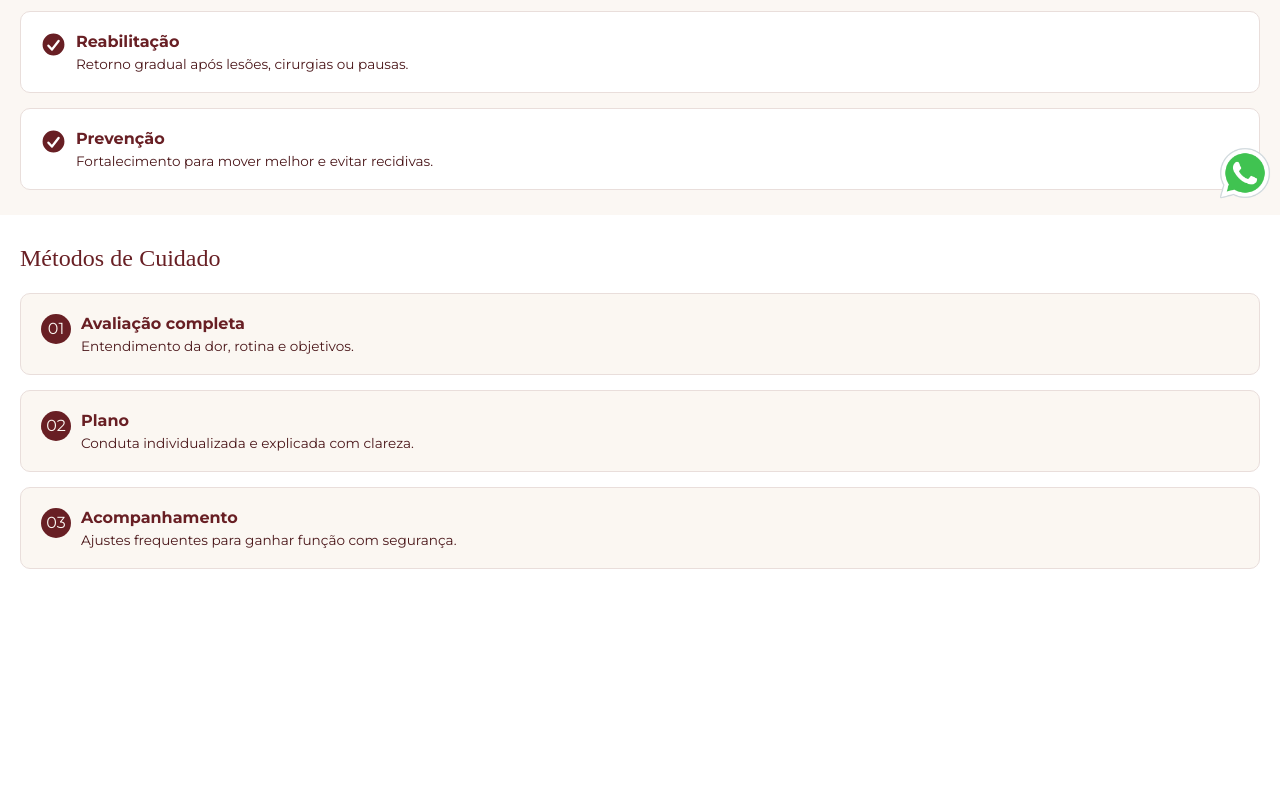
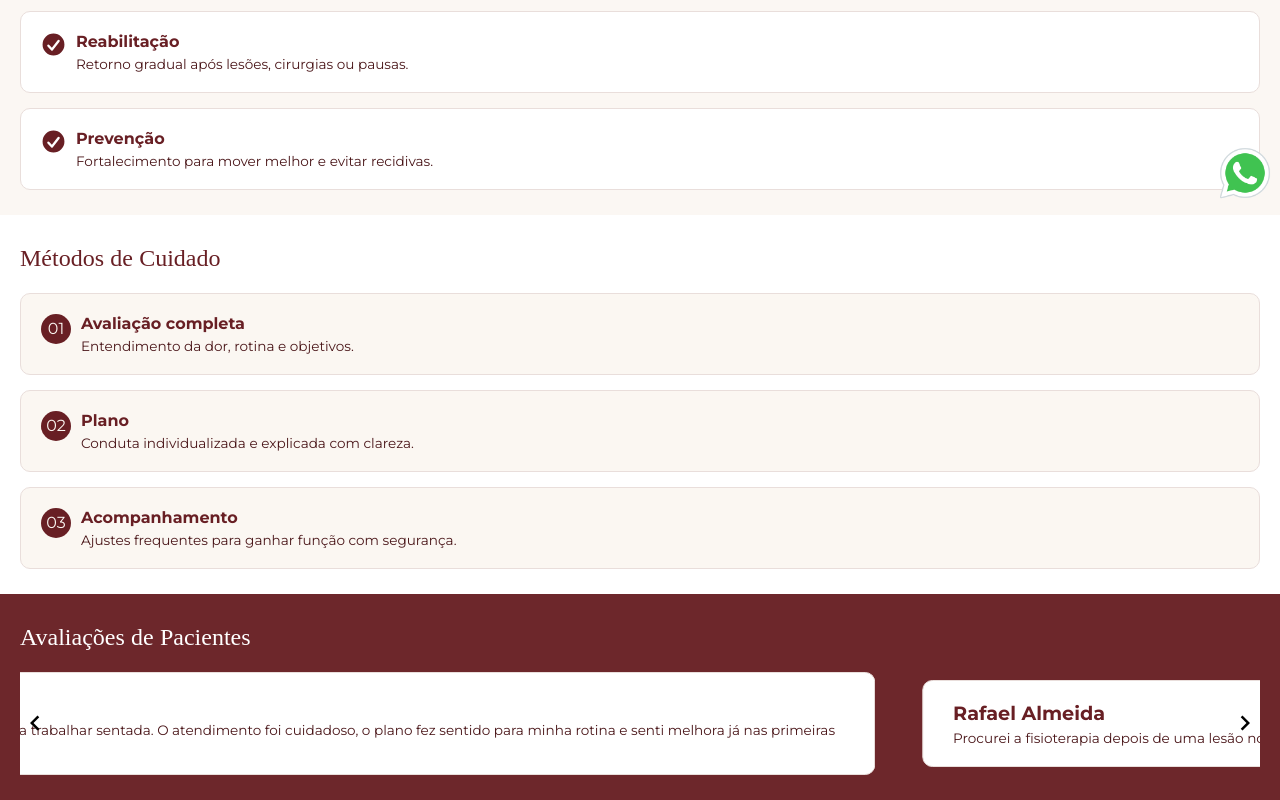
Before and after one commit to mateusschulleleite/site-fisioterapia-debora, a Vue app: page / in a window 1280 px wide. Shown: the part 587-1387 px from the top of the page. Before the commit the page ends 1181 px from the top, so only its background shows below. Built offline with nearby package versions, Linux system fonts and the light colour scheme.

Commit message:
Seção de avaliações criada

```diff
--- a/package.json
+++ b/package.json
@@ -10,7 +10,8 @@
   },
   "dependencies": {
     "@heroicons/vue": "^2.2.0",
-    "vue": "^3.5.40"
+    "vue": "^3.5.40",
+    "vue3-carousel": "^0.17.0"
   },
   "devDependencies": {
     "@vitejs/plugin-vue": "^6.0.8",
--- a/src/App.vue
+++ b/src/App.vue
@@ -3,6 +3,7 @@
 	<Home />
 	<Treatments />
 	<Methods />
+	<Reviews />
 	<Whatsapp />
 </template>
 
@@ -10,6 +11,7 @@
 import Header from './components/Header.vue';
 import Home from './components/Home.vue';
 import Methods from './components/Methods.vue';
+import Reviews from './components/Reviews.vue';
 import Treatments from './components/Treatments.vue';
 import Whatsapp from './components/Whatsapp.vue';
 </script>
--- a/src/components/Card.vue
+++ b/src/components/Card.vue
@@ -27,6 +27,7 @@
         display: flex;
         gap: 10px;
 
+        .card__content {
             h4 {
                 font-size: 1rem;
                 color: #681f24;
@@ -38,4 +39,5 @@
                 color: #4a1619;
             }
         }
+    }
 </style>
--- /dev/null
+++ b/src/components/Reviews.vue
@@ -0,0 +1,86 @@
+<template>
+    <Section>
+        <SectionTitle>Avaliações de Pacientes</SectionTitle>
+
+        <Carousel :items-to-show="1" :wrap-around="true" :autoplay="5000">
+            <Slide>
+                <Card title="Mariana Souza"
+                    description="Cheguei com muita dor na lombar e dificuldade para trabalhar sentada. O atendimento foi cuidadoso, o plano fez sentido para minha rotina e senti melhora já nas primeiras semanas." />
+            </Slide>
+
+            <Slide>
+                <Card title="Rafael Almeida"
+                    description="Procurei a fisioterapia depois de uma lesão no joelho. Fui acompanhado com atenção em cada etapa e consegui voltar a treinar com mais segurança e confiança." />
+            </Slide>
+
+            <Slide>
+                <Card title="Camila Ferreira"
+                    description="Gostei muito da forma como tudo foi explicado. Entendi a origem da dor, aprendi exercícios simples para fazer em casa e hoje me movimento com muito mais tranquilidade." />
+            </Slide>
+
+            <Slide>
+                <Card title="Bruno Martins"
+                    description="O tratamento foi muito bem conduzido. As sessões eram objetivas, os exercícios evoluíam no meu ritmo e percebi melhora real na mobilidade do ombro." />
+            </Slide>
+
+            <Slide>
+                <Card title="Fernanda Lima"
+                    description="Depois de meses com dor no pescoço, finalmente encontrei um acompanhamento que olhou para minha postura, rotina e hábitos. A diferença no dia a dia foi enorme." />
+            </Slide>
+
+            <Slide>
+                <Card title="Lucas Pereira"
+                    description="Tive uma entorse no tornozelo e estava inseguro para voltar a correr. Com o acompanhamento, ganhei força, estabilidade e voltei aos treinos sem medo." />
+            </Slide>
+
+            <Slide>
+                <Card title="Juliana Rocha"
+                    description="O atendimento foi acolhedor desde a primeira avaliação. Senti que minhas queixas foram realmente ouvidas e o tratamento evoluiu de forma leve e eficiente." />
+            </Slide>
+
+            <Slide>
+                <Card title="André Oliveira"
+                    description="As dores no ombro atrapalhavam até tarefas simples. Com as sessões e os exercícios orientados, recuperei movimento e consegui voltar à rotina normal." />
+            </Slide>
+
+            <Slide>
+                <Card title="Patrícia Gomes"
+                    description="Fiz fisioterapia no pós-operatório e me senti segura durante todo o processo. Cada exercício era explicado com calma e respeitava minha recuperação." />
+            </Slide>
+
+            <Slide>
+                <Card title="Thiago Mendes"
+                    description="Eu tinha dor constante por causa da rotina no computador. O tratamento ajudou muito, principalmente pelas orientações práticas para corrigir hábitos no dia a dia." />
+            </Slide>
+
+            <template #addons>
+                <Navigation />
+            </template>
+        </Carousel>
+    </Section>
+</template>
+
+<script setup lang="js">
+import 'vue3-carousel/carousel.css'
+import { Carousel, Slide, Navigation } from 'vue3-carousel'
+
+import Card from './Card.vue'
+import Section from './Section.vue'
+import SectionTitle from './SectionTitle.vue'
+</script>
+
+<style scoped lang="scss">
+    section {
+        background: #6D272B;
+
+        h2 {
+            color: #FFFFFF;
+        }
+
+        .card {
+            :deep(.card__content h4) {
+                font-size: 1.2rem;
+            }
+        }
+    }
+</style>
--- a/src/components/Whatsapp.vue
+++ b/src/components/Whatsapp.vue
@@ -9,5 +9,6 @@
         bottom: 5px;
         right: 5px;
         width: 60px;
+        z-index: 10;
     }
 </style>
```
Also changed, not shown: 1 other file (tests, documents, lock files or other folders). Lines whose indentation alone changed are shown as unchanged.
